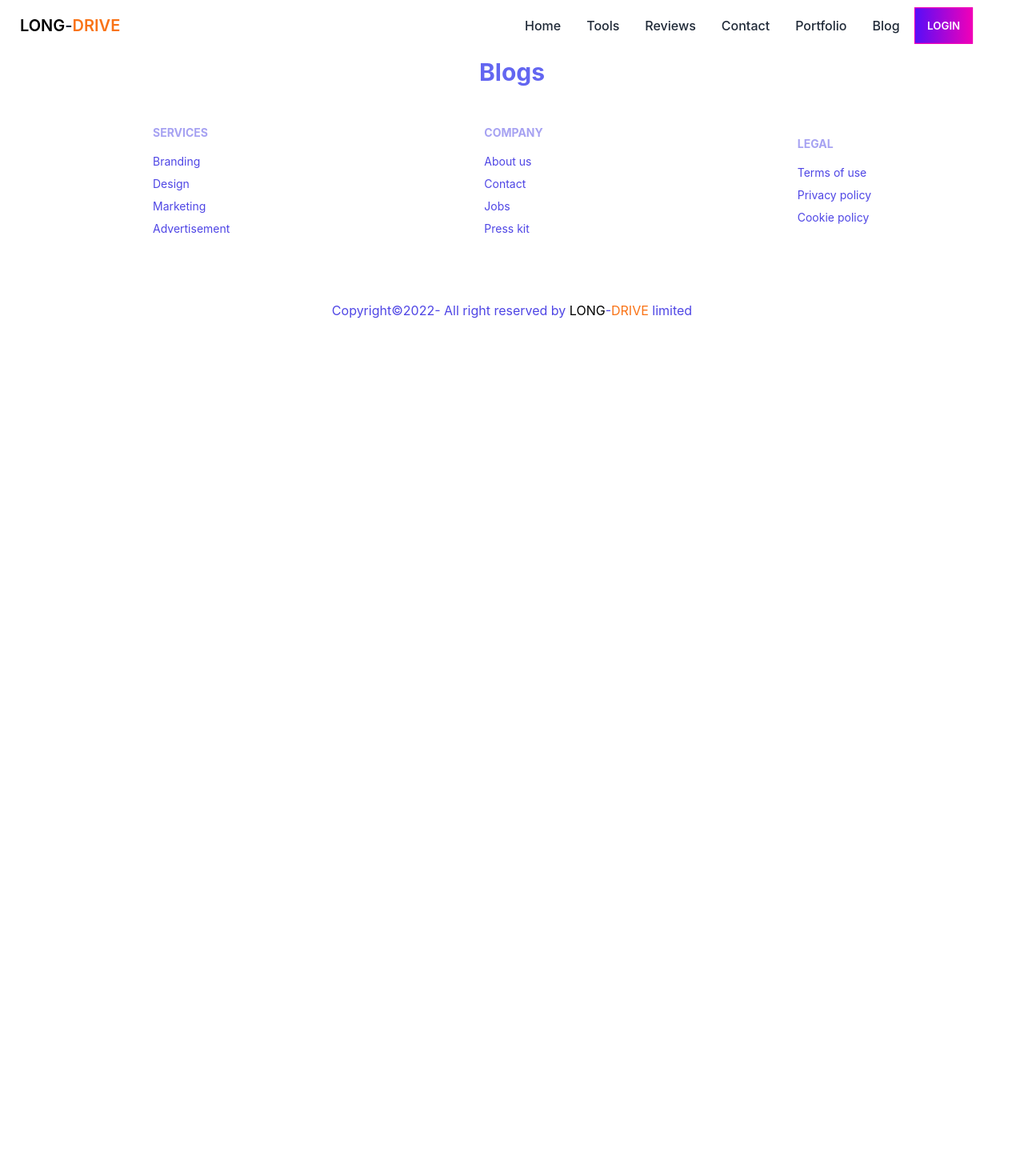
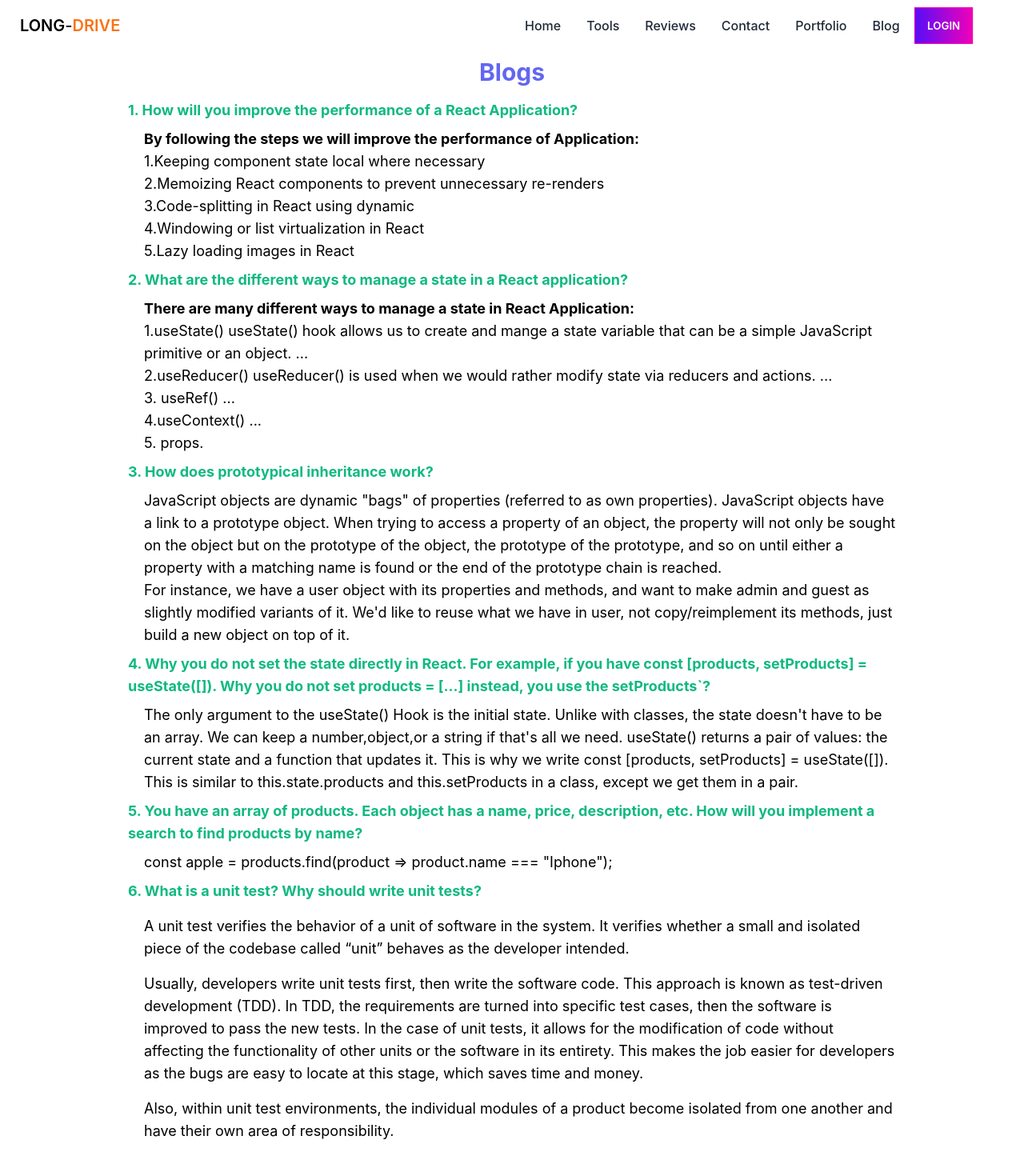
Before and after one commit to sajidur319370/long-drive-client, a React (Create React App) app: page /blog in a window 1280 px wide. Shown: the top 1470 px of the page at 80% size. Before the commit the page ends 800 px from the top, so only its background shows below. Built offline with nearby package versions, Linux system fonts and the light colour scheme; no server answers.

Commit message:
blogs added

```diff
--- a/src/Components/Pages/Blog/Blog.js
+++ b/src/Components/Pages/Blog/Blog.js
@@ -2,9 +2,69 @@ import React from 'react';
 
 const Blog = () => {
     return (
-        <div>
+        <div className='container-lg'>
             <h2 className="text-3xl text-indigo-500 text-center font-bold py-2">Blogs</h2>
+            <div className="w-9/12 mx-auto">
+                <h3 className="text-lg text-left text-emerald-500  font-bold py-2">1. How will you improve the performance of a React Application?</h3>
+                <div className='pl-5'>
+                    <h3 className="text-lg text-black text-left font-bold">By following the steps we will improve the performance of Application:</h3>
+                    <h3 className="text-lg text-black text-left font-normal">1.Keeping component state local where necessary</h3>
+                    <h3 className="text-lg text-black text-left font-normal">2.Memoizing React components to prevent unnecessary re-renders</h3>
+                    <h3 className="text-lg text-black text-left font-normal">3.Code-splitting in React using dynamic</h3>
+                    <h3 className="text-lg text-black text-left font-normal">4.Windowing or list virtualization in React</h3>
+                    <h3 className="text-lg text-black text-left font-normal">5.Lazy loading images in React</h3>
+                </div>
+            </div>
+            <div className="w-9/12 mx-auto">
+                <h3 className="text-lg text-left text-emerald-500  font-bold py-2"> 2. What are the different ways to manage a state in a React application?</h3>
+                <div className='pl-5'>
+                    <h3 className="text-lg text-black text-left font-bold">There are many different ways to manage a state in React Application:</h3>
+                    <h3 className="text-lg text-black text-left font-normal">1.useState() useState() hook allows us to create and mange a state variable that can be a simple JavaScript primitive or an object. ... </h3>
+                    <h3 className="text-lg text-black text-left font-normal">2.useReducer() useReducer() is used when we would rather modify state via reducers and actions. ...</h3>
+                    <h3 className="text-lg text-black text-left font-normal">3. useRef() ...</h3>
+                    <h3 className="text-lg text-black text-left font-normal">4.useContext() ...</h3>
+                    <h3 className="text-lg text-black text-left font-normal">5. props.</h3>
+                </div>
+            </div>
+            <div className="w-9/12 mx-auto">
+                <h3 className="text-lg text-left text-emerald-500  font-bold py-2">3. How does prototypical inheritance work?</h3>
+                <div className='pl-5'>
+                    <h3 className="text-lg text-black text-left font-normal">JavaScript objects are dynamic "bags" of properties (referred to as own properties). JavaScript objects have a link to a prototype object. When trying to access a property of an object, the property will not only be sought on the object but on the prototype of the object, the prototype of the prototype, and so on until either a property with a matching name is found or the end of the prototype chain is reached.</h3>
+                    <h3 className="text-lg text-black text-left font-normal">For instance, we have a user object with its properties and methods, and want to make admin and guest as slightly modified variants of it. We'd like to reuse what we have in user, not copy/reimplement its methods, just build a new object on top of it.</h3>
+                </div>
+            </div>
+            <div className="w-9/12 mx-auto">
+                <h3 className="text-lg text-left text-emerald-500  font-bold py-2">4. Why you do not set the state directly in React. For example, if you have const [products, setProducts] = useState([]). Why you do not set products = [...] instead, you use the setProducts`?</h3>
+                <div className='pl-5'>
+                    <h3 className="text-lg text-black text-left font-normal"> The only argument to the useState() Hook is the initial state. Unlike with classes, the state doesn't have to be an array. We can keep a number,object,or a string if that's all we need. useState()  returns a pair of values: the current state and a function that updates it. This is why we write const [products, setProducts] = useState([]). This is similar to this.state.products and this.setProducts in a class, except we get them in a pair.</h3>
 
+                </div>
+            </div>
+            <div className="w-9/12 mx-auto">
+                <h3 className="text-lg text-left text-emerald-500  font-bold py-2">5. You have an array of products. Each object has a name, price, description, etc. How will you implement a search to find products by name?</h3>
+                <div className='pl-5'>
+                    <h3 className="text-lg text-black text-left font-normal">
+                        const apple =  products.find(product =&gt; product.name === "Iphone");
+                    </h3>
+
+                </div>
+            </div>
+            <div className="w-9/12 mx-auto">
+                <h3 className="text-lg text-left text-emerald-500  font-bold py-2">6. What is a unit test? Why should write unit tests?</h3>
+                <div className='pl-5'>
+                    <h3 className="text-lg text-black text-left font-normal py-2">
+                        A unit test verifies the behavior of a unit of software in the system. It verifies whether a small and isolated piece of the codebase called “unit” behaves as the developer intended.
+                    </h3>
+                    <h3 className="text-lg text-black text-left font-normal py-2">
+                        Usually, developers write unit tests first, then write the software code. This approach is known as test-driven development (TDD). In TDD, the requirements are turned into specific test cases, then the software is improved to pass the new tests. In the case of unit tests, it allows for the modification of code without affecting the functionality of other units or the software in its entirety. This makes the job easier for developers as the bugs are easy to locate at this stage, which saves time and money.
+
+                    </h3>
+                    <h3 className="text-lg text-black text-left font-normal py-2">
+                        Also, within unit test environments, the individual modules of a product become isolated from one another and have their own area of responsibility.
+                    </h3>
+
+                </div>
+            </div>
         </div>
     );
 };
--- a/src/Components/Pages/Shared/Navbar/Navbar.js
+++ b/src/Components/Pages/Shared/Navbar/Navbar.js
@@ -37,7 +37,7 @@ const Navbar = () => {
             )}
             <li className="text-md font-medium">
                 {user && (
-                    <p className="bg-sky-200 mx-2 text-gray-800">{user.displayName}</p>
+                    <p className="bg-emerald-400 mx-2 text-gray-800">{user.displayName}</p>
                 )}
                 {user ? (
                     <button
```
